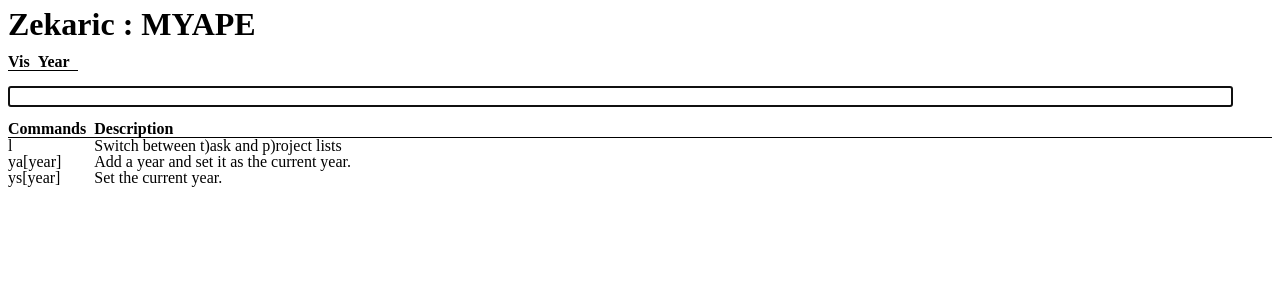
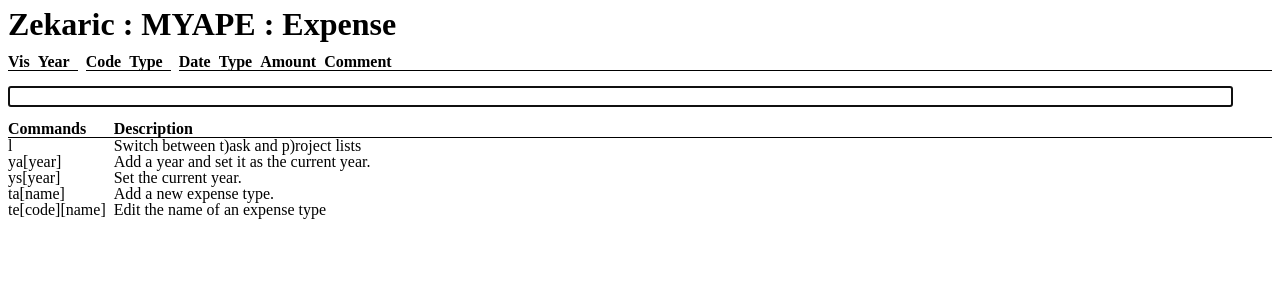
Before and after one commit to Zekaric/ZMYAPE, a PHP site: page / in a window 1280 px wide. Shown: the top 300 px of the page. Run offline with PHP 8.4, Linux system fonts and the light colour scheme; lists and menus that the app fills with data are empty.

Commit message:
Adding expense type list to the project.

```diff
--- a/index.php
+++ b/index.php
@@ -39,10 +39,16 @@ require_once "zUtil.php";
 require_once "myapeVar.php";
 require_once "myapeDisplay.php";
 require_once "myapeYearList.php";
+require_once "myapeExpTypeList.php";
 
 ///////////////////////////////////////////////////////////////////////////////
 // function
 
+// Return:
+// null = failure.
+// !null (array)
+//    0 = integer
+//    1 = rest of the string
 function _ParseGetInt($str)
 {
    $str = trim($str);
@@ -107,33 +113,33 @@ function _ParseGetNonSpaceLetter($str)
       return null;
    }
 
-   $isSet = false;
-   while(true)
-   {
-      $letter = substr($str, 0, 1);
-      $str    = substr($str, 1);
+   // Create the result.
+   $result    = array();
+   $result[0] = substr($str, 0, 1);
+   $result[1] = substr($str, 1);
 
-      if ($letter != " " &&
-          $letter != "\t")
-      {
-         $isSet = true;
-         break;
+   return $result;
 }
 
-      if ($str == "")
+// Return:
+// null = failure.
+// !null (array)
+//    0 = 2 letter code
+//    1 = rest of the string
+function _ParserGetCode($str)
 {
-         break;
-      }
+   $str = trim($str);
+
+   // Nothing to parse.
+   if (strlen($str) <= 1)
+   {
+      return null;
    }
 
-   // Create the result.
-   $result = null;
-   if ($isSet)
-   {
-      $result    = array();
-      $result[0] = $letter;
-      $result[1] = $str;
-   }
+   // Create the result
+   $result = array();
+   $result[0] = substr($str, 0, 2);
+   $result[1] = substr($str, 2);
 
    return $result;
 }
@@ -157,6 +163,8 @@ if ($result != null)
    if ($letter == "y")
    {
       $result = _ParseGetNonSpaceLetter($str);
+      if ($result != null)
+      {
          $letter = $result[0];
          $str    = $result[1];
 
@@ -165,8 +173,11 @@ if ($result != null)
              $letter == "s")
          {
             $result = _ParseGetInt($str);
+            if ($result != null)
+            {
                $year   = $result[0];
                $str    = $result[1];
+            }
          }
 
          if      ($letter == "a" &&
@@ -182,6 +193,41 @@ if ($result != null)
          }
       }
    }
+   // Expense Type command
+   if ($letter == "t")
+   {
+      $result = _ParseGetNonSpaceLetter($str);
+      $letter = $result[0];
+      $str    = $result[1];
+
+      if      ($letter == "a")
+      {
+         $name = trim($str);
+
+         myapeExpTypeListAdd($name);
+      }
+      else if ($letter == "e")
+      {
+         $result = _ParserGetCode($str);
+
+         $code = "";
+         if ($result != null)
+         {
+            $code   = $result[0];
+            $str    = $result[1];
+         }
+
+         $name = trim($str);
+
+         $index = myapeExpTypeListIndexFromCode($code);
+         if ($code  != "" &&
+             $index != -1)
+         {
+            myapeExpTypeListEdit($index, $name);
+         }
+      }
+   }
+}
 
 // Display the result page.
 myapeDisplay();
--- a/myapeDisplay.php
+++ b/myapeDisplay.php
@@ -40,6 +40,7 @@ require_once "zDebug.php";
 
 require_once "myapeVar.php";
 require_once "myapeYearList.php";
+require_once "myapeExpTypeList.php";
 
 ///////////////////////////////////////////////////////////////////////////////
 // global
@@ -48,6 +49,11 @@ require_once "myapeYearList.php";
 ///////////////////////////////////////////////////////////////////////////////
 // Display the page.
 function myapeDisplay()
+{
+   myapeDisplayExpense();
+}
+
+function myapeDisplayExpense()
 {
    myapeYearListSort();
 
@@ -61,18 +67,12 @@ function myapeDisplay()
   <meta charset="utf-8" />
   <link rel="stylesheet" type="text/css" href="style_reset.css">
   <link rel="stylesheet" type="text/css" href="style.css">
-  <title>Zekaric:MYAPE</title>
+  <title>Zekaric:MYAPE:Expense</title>
  </head>
 
  <body>
 
-  <h1>Zekaric : MYAPE
-END;
-
-   // Print what we are displaying.
-
-   print <<<END
-</h1>
+  <h1>Zekaric : MYAPE : Expense</h1>
 
   <table>
    <tbody>
@@ -120,7 +120,54 @@ END;
 END;
 
    /////////////////////////////////////////////////////////////////////////
-   // Asset List / Pay List / Expenses List
+   // Expense type List
+   print <<< END
+     <td>
+      <table class="narrow">
+       <tbody>
+        <tr>
+         <th><nobr>Code</nobr></th>
+         <th><nobr>Type</nobr></th>
+        </tr>
+END;
+
+   $count    = myapeExpTypeListGetCount();
+   for ($index = 0; $index < $count; $index++)
+   {
+      $code = myapeExpTypeListGetCode($index);
+      $name = myapeExpTypeListGetName($index);
+
+      if (($index % 2) == 0) print "         <tr class=\"altrow\">\n";
+      else                   print "         <tr>\n";
+
+      print "" .
+         "          <td>"       . $code .        "</td>\n" .
+         "          <td><nobr>" . $name . "</nobr></td>\n" .
+         "         </tr>\n";
+   }
+
+   print <<< END
+       </tbody>
+      </table>
+     </td>
+END;
+
+   /////////////////////////////////////////////////////////////////////////
+   // Expenses List
+   print <<< END
+     <td class="fillNoPad">
+      <table class="wide">
+       <tbody>
+        <tr>
+         <th             ><nobr>Date</nobr></th>
+         <th             ><nobr>Type</nobr></th>
+         <th             ><nobr>Amount</nobr></th>
+         <th class="desc"><nobr>Comment</nobr></th>
+        </tr>
+       </tbody>
+      </table>
+     </td>
+END;
 
    ////////////////////////////////////////////////////////////////////////////
    // Print the rest of the page.
@@ -148,6 +195,12 @@ END;
    </tr><tr>
     <td><nobr>ys[year]</nobr></td>
     <td>Set the current year.</td>
+   </tr><tr>
+    <td><nobr>ta[name]</nobr></td>
+    <td>Add a new expense type.</td>
+   </tr><tr>
+    <td><nobr>te[code][name]</nobr></td>
+    <td>Edit the name of an expense type</td>
    </tr>
   </table>
 
--- /dev/null
+++ b/myapeExpTypeList.php
@@ -0,0 +1,339 @@
+<?php
+/* myapeExpTypeList **************************************************************
+
+Author: Robbert de Groot
+
+Description:
+
+Manage the myape_ExpTypeList.php file.
+
+The list of years we have data for.
+
+******************************************************************************/
+
+/* MIT License ****************************************************************
+Copyright (c) 2015 Robbert de Groot
+
+Permission is hereby granted, free of charge, to any person obtaining a copy of
+this software and associated documentation files (the "Software"), to deal in
+the Software without restriction, including without limitation the rights to
+use, copy, modify, merge, publish, distribute, sublicense, and/or sell copies
+of the Software, and to permit persons to whom the Software is furnished to do
+so, subject to the following conditions:
+
+The above copyright notice and this permission notice shall be included in all
+copies or substantial portions of the Software.
+
+THE SOFTWARE IS PROVIDED "AS IS", WITHOUT WARRANTY OF ANY KIND, EXPRESS OR
+IMPLIED, INCLUDING BUT NOT LIMITED TO THE WARRANTIES OF MERCHANTABILITY,
+FITNESS FOR A PARTICULAR PURPOSE AND NONINFRINGEMENT. IN NO EVENT SHALL THE
+AUTHORS OR COPYRIGHT HOLDERS BE LIABLE FOR ANY CLAIM, DAMAGES OR OTHER
+LIABILITY, WHETHER IN AN ACTION OF CONTRACT, TORT OR OTHERWISE, ARISING FROM,
+OUT OF OR IN CONNECTION WITH THE SOFTWARE OR THE USE OR OTHER DEALINGS IN THE
+SOFTWARE.
+******************************************************************************/
+
+///////////////////////////////////////////////////////////////////////////////
+// include
+require_once "zDataList.php";
+require_once "zDebug.php";
+require_once "myapeVar.php";
+
+///////////////////////////////////////////////////////////////////////////////
+// constant
+define("EXP_TYPE_LISTDATA_FILE", "myape_ExpTypeList.php");
+define("EXP_TYPE_LISTDATA_VAR",  "\$myapeExpTypeList");
+
+define("KEY_EXPTYPE_ID",      "id");
+define("KEY_EXPTYPE_CODE",    "code");
+define("KEY_EXPTYPE_NAME",    "name");
+
+///////////////////////////////////////////////////////////////////////////////
+// variable
+$myapeExpTypeList = array();
+
+// Check for the existance of the data file.
+if (!zFileIsExisting(EXP_TYPE_LISTDATA_FILE))
+{
+   // Save the default file.
+   zDataListSave(EXP_TYPE_LISTDATA_FILE, $myapeExpTypeList, EXP_TYPE_LISTDATA_VAR);
+}
+
+// Populate the variable from the data file.
+require_once EXP_TYPE_LISTDATA_FILE;
+
+// Check if all values are defined of if default ones need to be added.
+$count = count($myapeExpTypeList);
+if ($count > 0 &&
+    (!zDataListIsExisting($myapeExpTypeList, 0, KEY_EXPTYPE_ID)   ||
+     !zDataListIsExisting($myapeExpTypeList, 0, KEY_EXPTYPE_CODE) ||
+     !zDataListIsExisting($myapeExpTypeList, 0, KEY_EXPTYPE_NAME)))
+{
+   for ($index = 0; $index < $count; $index++)
+   {
+      // Check to see if all entries in the list have all the values.
+      if (!zDataListIsExisting($myapeExpTypeList, $index, KEY_EXPTYPE_CODE)) zDataListSet($myapeExpTypeList, $index, KEY_EXPTYPE_CODE, "" . $index);
+      if (!zDataListIsExisting($myapeExpTypeList, $index, KEY_EXPTYPE_NAME)) zDataListSet($myapeExpTypeList, $index, KEY_EXPTYPE_CODE, "[missing]");
+   }
+}
+
+// expense type list should now be set up.
+
+///////////////////////////////////////////////////////////////////////////////
+// global
+// function
+
+///////////////////////////////////////////////////////////////////////////////
+// Add a new expense type.
+function myapeExpTypeListAdd($name)
+{
+   global $myapeExpTypeList;
+
+   $index = zDataListAdd($myapeExpTypeList);
+   $id    = myapeVarGetIdNextExpType();
+
+   myapeExpTypeListSet($index, $id, $name);
+}
+
+///////////////////////////////////////////////////////////////////////////////
+// Edit an expense type.
+function myapeExpTypeListEdit($index, $name)
+{
+   global $myapeExpTypeList;
+
+   $id = zDataListGet($myapeExpTypeList, $index, KEY_EXPTYPE_ID);
+
+   myapeExpTypeListSet($index, $id, $name);
+}
+
+///////////////////////////////////////////////////////////////////////////////
+// Get the code value.
+function myapeExpTypeListGetCount()
+{
+   global $myapeExpTypeList;
+
+   return count($myapeExpTypeList);
+}
+
+///////////////////////////////////////////////////////////////////////////////
+// Get the code for the type
+function myapeExpTypeListGetCode($index)
+{
+   global $myapeExpTypeList;
+
+   return zDataListGet($myapeExpTypeList, $index, KEY_EXPTYPE_CODE);
+}
+
+///////////////////////////////////////////////////////////////////////////////
+// Get the index from the code.
+function myapeExpTypeListGetIndexFromCode($code)
+{
+   global $myapeExpTypeList;
+
+   $count = count($myapeExpTypeList);
+   for ($index = 0; $index < $count; $index++)
+   {
+      if ($code == zDataListGet($myapeExpTypeList, $index, KEY_EXPTYPE_CODE))
+      {
+         return $index;
+      }
+   }
+   return -1;
+}
+
+///////////////////////////////////////////////////////////////////////////////
+// Get the name for the type
+function myapeExpTypeListGetName($index)
+{
+   global $myapeExpTypeList;
+
+   return zDataListGet($myapeExpTypeList, $index, KEY_EXPTYPE_NAME);
+}
+
+///////////////////////////////////////////////////////////////////////////////
+// Set the expense type value.
+function myapeExpTypeListSet($index, $id, $name)
+{
+   global $myapeExpTypeList;
+
+   zDataListSet($myapeExpTypeList, $index, KEY_EXPTYPE_ID,   $id);
+   zDataListSet($myapeExpTypeList, $index, KEY_EXPTYPE_NAME, $name);
+
+   // Readjust the codes if need be.
+   _myapeExpTypeListCreateCodes();
+
+   zDataListSave(EXP_TYPE_LISTDATA_FILE, $myapeExpTypeList, EXP_TYPE_LISTDATA_VAR);
+}
+
+///////////////////////////////////////////////////////////////////////////////
+// Sort the expense type list.
+function myapeExpTypeListSort()
+{
+   global $myapeExpTypeList;
+
+   usort($myapeExpTypeList, 'myapeExpTypeListSortFunction');
+}
+
+///////////////////////////////////////////////////////////////////////////////
+// Comparison function for the sorting.
+function myapeExpTypeListSortFunction($a, $b)
+{
+   if ($a[KEY_EXPTYPE_NAME] < $b[KEY_EXPTYPE_NAME]) return -1;
+   if ($a[KEY_EXPTYPE_NAME] > $b[KEY_EXPTYPE_NAME]) return  1;
+                                                    return  0;
+}
+
+///////////////////////////////////////////////////////////////////////////////
+// Look at the entire list of expense type names and generate unique short codes
+// for them.
+function _myapeExpTypeListCreateCodes()
+{
+   myapeExpTypeListSort();
+
+   _myapeExpTypeListCreate2LetterCodes();
+}
+
+///////////////////////////////////////////////////////////////////////////////
+// find 2 letter codes if possible.
+function _myapeExpTypeListCreate2LetterCodes()
+{
+   global $myapeExpTypeList;
+
+   // Get the size of the code list.
+   $count = count($myapeExpTypeList);
+
+   // First pass, take the first letter of the first two words in the name.
+   for ($index = 0; $index < $count; $index++)
+   {
+      $name = strtolower(zDataListGet($myapeExpTypeList, $index, KEY_EXPTYPE_NAME));
+      $code = substr($name, 0, 1);
+
+      // Find the second word...
+      $pos  = strpos($name, " ");
+      // No second word...
+      if ($pos == false)
+      {
+         // Use the second letter.
+         $code .= substr($name, 1, 1);
+      }
+      else
+      {
+         $code .= substr($name, $pos + 1, 1);
+      }
+
+      zDataListSet($myapeExpTypeList, $index, KEY_EXPTYPE_CODE, $code);
+   }
+
+   // Second pass, There may be a few duplicate codes.  If so then we need to
+   // find a different letter for the duplicate codes.
+   $lastCode = "";
+   for ($index = 0; $index < $count; $index++)
+   {
+      $code = zDataListGet($myapeExpTypeList, $index, KEY_EXPTYPE_CODE);
+      if ($code != $lastCode)
+      {
+         // Codes are unique;
+         $lastCode = $code;
+         continue;
+      }
+
+      // Codes are the same.  Find a different letter in the name and use that.
+      // First check to see if there a multiple words.  If so then take the next
+      // first letter of the word.
+      // Retain the first letter.
+      $found   = false;
+      $str     = zDataListGet($myapeExpTypeList, $index, KEY_EXPTYPE_NAME);
+      while (true)
+      {
+         $pos  = strpos($name, " ");
+         if ($pos == false)
+         {
+            break;
+         }
+
+         $str      =            substr($name, $pos + 1);
+         $newCode  = strtolower(substr($code, 0, 1)) . strtolower(substr($str,  0, 1));
+
+         // Check to see if the code exists.
+         if (myapeExpTypeListGetIndexFromCode($newCode) == -1)
+         {
+            // Code doesn't exist
+            zDataListSet($myapeExpTypeList, $index, KEY_EXPTYPE_CODE, $newCode);
+            $found = true;
+            break;
+         }
+      }
+
+      // Found a unique code.
+      if ($found)
+      {
+         continue;
+      }
+
+      // Unique code not found.
+      // Check each letter in the name.
+      $str   = zDataListGet($myapeExpTypeList, $index, KEY_EXPTYPE_NAME);
+      while($str != "")
+      {
+         $str      =            substr($str, 1);
+         $newCode  = strtolower(substr($code, 0, 1)) .strtolower(substr($str,  0, 1));
+         if (myapeExpTypeListGetIndexFromCode($newCode) == -1)
+         {
+            // Code doesn't exist
+            zDataListSet($myapeExpTypeList, $index, KEY_EXPTYPE_CODE, $newCode);
+            $found = true;
+            break;
+         }
+      }
+
+      // Found a unique code.
+      if ($found)
+      {
+         continue;
+      }
+
+      // Go through the alphabet.
+      for ($aindex = 0; $aindex < 26; $aindex++)
+      {
+         switch ($aindex)
+         {
+         default:
+         case  0: $letter = "a";
+         case  1: $letter = "b";
+         case  2: $letter = "c";
+         case  3: $letter = "d";
+         case  4: $letter = "e";
+         case  5: $letter = "f";
+         case  6: $letter = "g";
+         case  7: $letter = "h";
+         case  8: $letter = "i";
+         case  9: $letter = "j";
+         case 10: $letter = "k";
+         case 11: $letter = "l";
+         case 12: $letter = "m";
+         case 13: $letter = "n";
+         case 14: $letter = "o";
+         case 15: $letter = "p";
+         case 16: $letter = "q";
+         case 17: $letter = "r";
+         case 18: $letter = "s";
+         case 19: $letter = "t";
+         case 20: $letter = "u";
+         case 21: $letter = "v";
+         case 22: $letter = "w";
+         case 23: $letter = "x";
+         case 24: $letter = "y";
+         case 25: $letter = "z";
+         }
+
+         $newCode = substr($code, 0, 1) . $letter;
+
+         if (myapeExpTypeListGetIndexFromCode($newCode) == -1)
+         {
+            // Code doesn't exist
+            zDataListSet($myapeExpTypeList, $index, KEY_EXPTYPE_CODE, $newCode);
+            break;
+         }
+      }
+   }
+}
--- a/myapeVar.php
+++ b/myapeVar.php
@@ -43,10 +43,11 @@ require_once "zData.php";
 // constant
 $version = 1;
 
-define("VAR_DATA_FILE",    "myape_Var.php");
-define("VAR_DATA_VAR",     "\$myapeVar");
+define("VAR_DATA_FILE",          "myape_Var.php");
+define("VAR_DATA_VAR",           "\$myapeVar");
 
-define("KEY_YEAR_CURRENT", "yearCurrent");
+define("KEY_YEAR_CURRENT",       "yearCurrent");
+define("KEY_ID_NEXT_EXP_TYPE",   "idNextExpType");
 
 ///////////////////////////////////////////////////////////////////////////////
 // variable
@@ -56,7 +57,8 @@ $myapeVar = array();
 if (!zFileIsExisting(VAR_DATA_FILE))
 {
    // Data file doesn't exist yet.  Create a default file.
-   zDataSet($myapeVar, KEY_YEAR_CURRENT, -1);
+   zDataSet($myapeVar, KEY_ID_NEXT_EXP_TYPE,  1);
+   zDataSet($myapeVar, KEY_YEAR_CURRENT,     -1);
 
    // Save the default file.
    zDataSave(VAR_DATA_FILE, $myapeVar, VAR_DATA_VAR);
@@ -66,9 +68,11 @@ if (!zFileIsExisting(VAR_DATA_FILE))
 require_once VAR_DATA_FILE;
 
 // Check if all values are defined of if default ones need to be added.
-if (!zDataIsExisting($myapeVar, KEY_YEAR_CURRENT))
+if (!zDataIsExisting($myapeVar, KEY_ID_NEXT_EXP_TYPE) ||
+    !zDataIsExisting($myapeVar, KEY_YEAR_CURRENT))
 {
-   if (!zDataIsExisting($myapeVar, KEY_YEAR_CURRENT)) zDataSet($myapeVar, KEY_YEAR_CURRENT, -1);
+   if (!zDataIsExisting($myapeVar, KEY_ID_NEXT_EXP_TYPE)) zDataSet($myapeVar, KEY_ID_NEXT_EXP_TYPE, 1);
+   if (!zDataIsExisting($myapeVar, KEY_YEAR_CURRENT))     zDataSet($myapeVar, KEY_YEAR_CURRENT,    -1);
 
    // Save the default file.
    zDataSave(VAR_DATA_FILE, $myapeVar, VAR_DATA_VAR);
@@ -79,6 +83,20 @@ if (!zDataIsExisting($myapeVar, KEY_YEAR_CURRENT))
 ///////////////////////////////////////////////////////////////////////////////
 // global
 // function
+
+///////////////////////////////////////////////////////////////////////////////
+// Get the next id to use for expense types.
+function myapeVarGetIdNextExpType()
+{
+   global $myapeVar;
+
+   $id = zDataGet($myapeVar, KEY_ID_NEXT_EXP_TYPE);
+   zDataSet($myapeVar, KEY_ID_NEXT_EXP_TYPE, $id + 1);
+
+   zDataSave(VAR_DATA_FILE, $myapeVar, VAR_DATA_VAR);
+
+   return $id;
+}
 
 ///////////////////////////////////////////////////////////////////////////////
 // Get the current year that is being displayed/selected.
--- a/myapeYearList.php
+++ b/myapeYearList.php
@@ -67,7 +67,7 @@ if ($count > 0 &&
    for ($index = 0; $index < $count; $index++)
    {
       // Check to see if all entries in the list have all the values.
-      if (!zDataListIsExisting($myapeYearList, $index, KEY_YEAR_VALUE)) zDataListSet($myapeYearList, $index, -1);
+      if (!zDataListIsExisting($myapeYearList, $index, KEY_YEAR_VALUE)) zDataListSet($myapeYearList, $index, KEY_YEAR_VALUE, -1);
    }
 }
 
--- a/style.css
+++ b/style.css
@@ -111,6 +111,7 @@ td.vmid
 
 td.num
 {
+   font-family:         "Lucida Console", Monaco, monospace;
    vertical-align:      top;
    text-align:          right;
    padding-right:       var(--tableSpacing);
```
Lines whose indentation alone changed are shown as unchanged.
